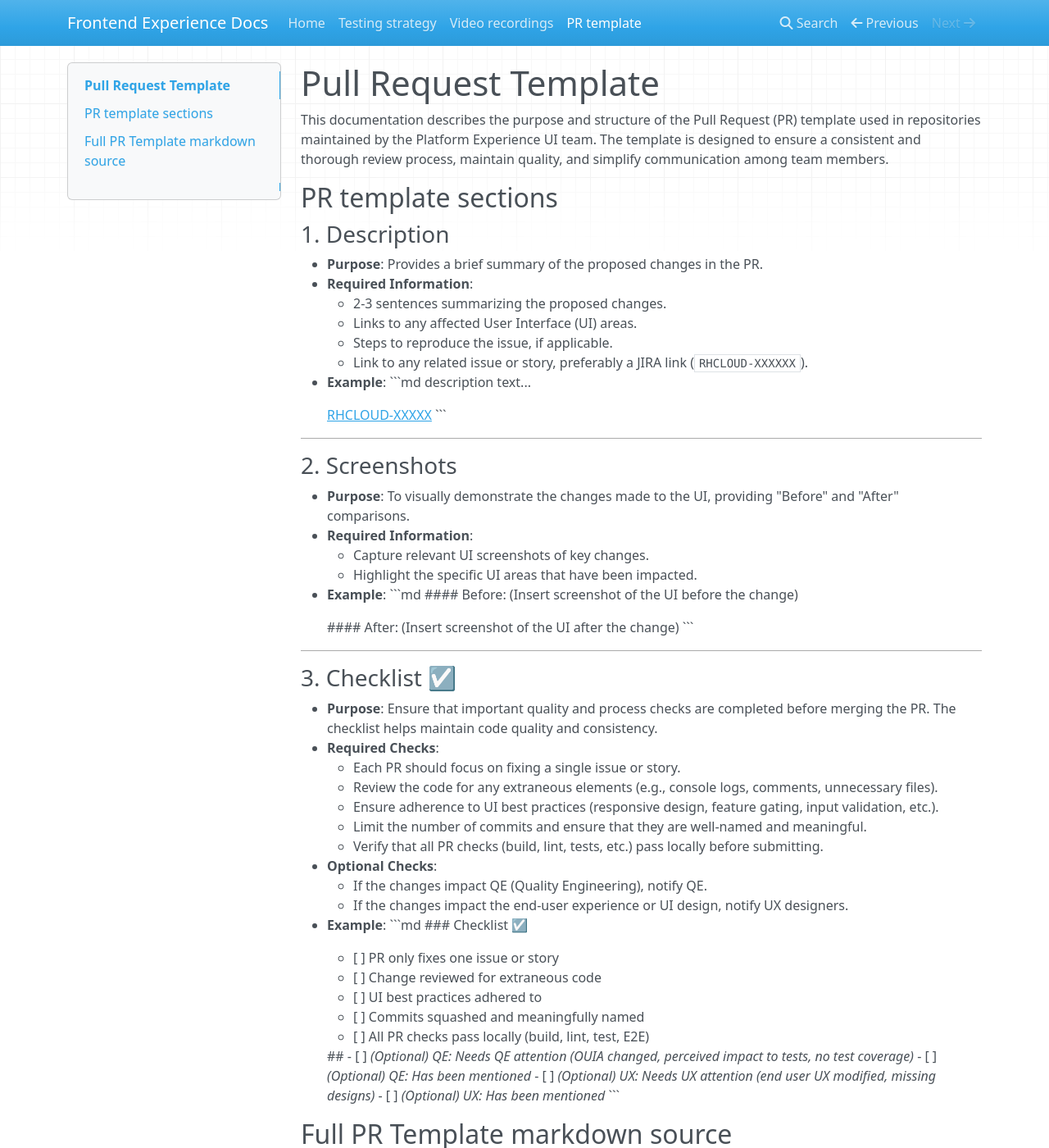
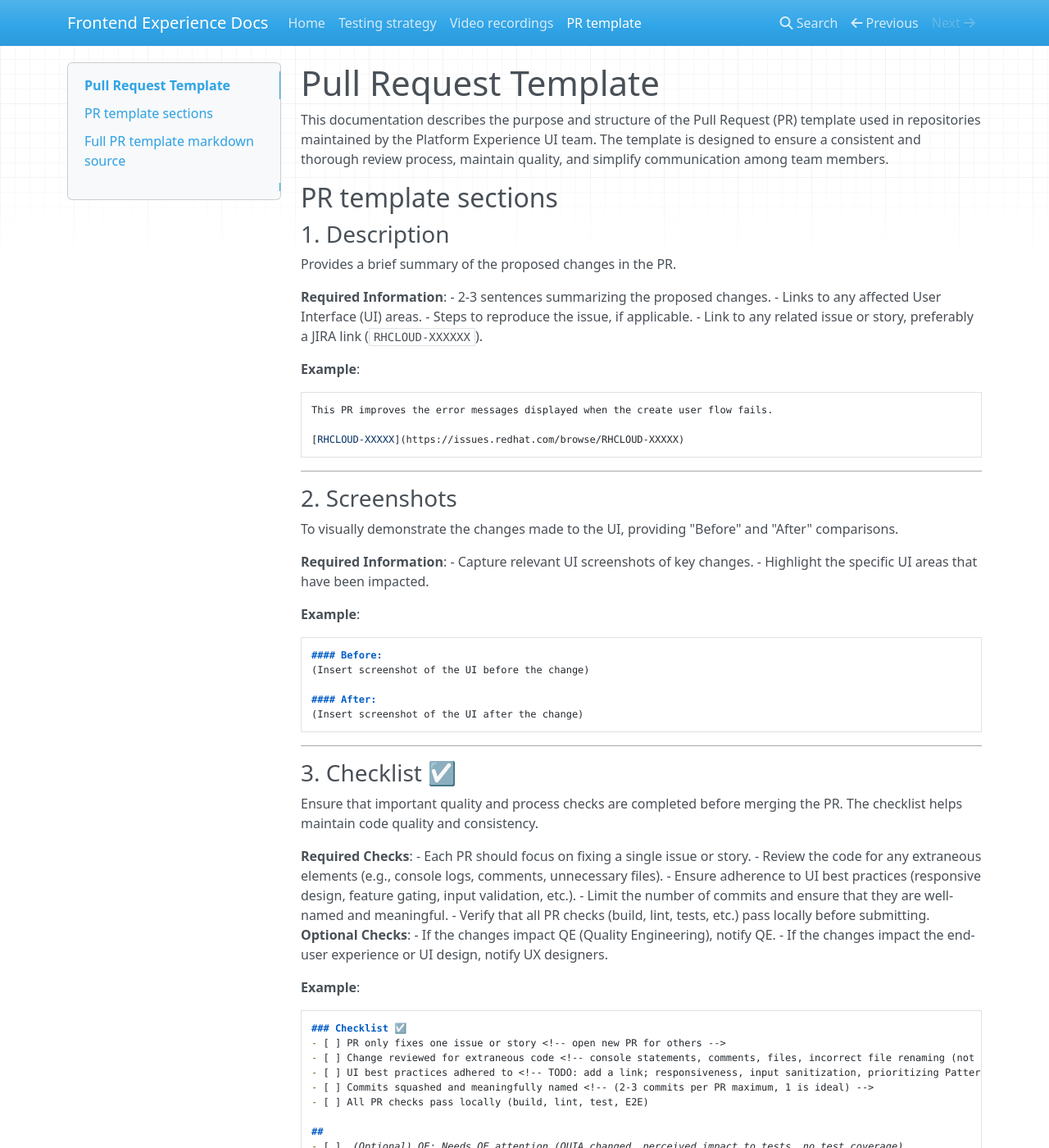
Before and after one commit to fhlavac/frontend-experience-docs, an MkDocs documentation site: the page built from pages/pr-template.md, in a window 1280 px wide and 1400 px high. Shown: the whole window at 82% size. Built offline with MkDocs 1.6.1, drawn with Linux system fonts in a browser that asks for light colours; nearby versions of some CDN libraries; some of the changed text lies outside the part shown.

Commit message:
Update pr-template.md

````diff
--- a/pages/pr-template.md
+++ b/pages/pr-template.md
@@ -5,65 +5,72 @@ This documentation describes the purpose and structure of the Pull Request (PR)
 ## PR template sections
 
 ### 1. **Description**
-   - **Purpose**: Provides a brief summary of the proposed changes in the PR.
-   - **Required Information**:
-     - 2-3 sentences summarizing the proposed changes.
-     - Links to any affected User Interface (UI) areas.
-     - Steps to reproduce the issue, if applicable.
-     - Link to any related issue or story, preferably a JIRA link (`RHCLOUD-XXXXXX`).
-   - **Example**:
-     ```md
-     description text...
+Provides a brief summary of the proposed changes in the PR.
 
-     [RHCLOUD-XXXXX](https://issues.redhat.com/browse/RHCLOUD-XXXXX)
-     ```
+**Required Information**:
+ - 2-3 sentences summarizing the proposed changes.
+ - Links to any affected User Interface (UI) areas.
+ - Steps to reproduce the issue, if applicable.
+ - Link to any related issue or story, preferably a JIRA link (`RHCLOUD-XXXXXX`).
+
+**Example**:
+```md
+This PR improves the error messages displayed when the create user flow fails.
+
+[RHCLOUD-XXXXX](https://issues.redhat.com/browse/RHCLOUD-XXXXX)
+```
 
 ---
 
 ### 2. **Screenshots**
-   - **Purpose**: To visually demonstrate the changes made to the UI, providing "Before" and "After" comparisons.
-   - **Required Information**:
-     - Capture relevant UI screenshots of key changes.
-     - Highlight the specific UI areas that have been impacted.
-   - **Example**:
-     ```md
-     #### Before:
-     (Insert screenshot of the UI before the change)
+To visually demonstrate the changes made to the UI, providing "Before" and "After" comparisons.
 
-     #### After:
-     (Insert screenshot of the UI after the change)
-     ```
+**Required Information**:
+- Capture relevant UI screenshots of key changes.
+- Highlight the specific UI areas that have been impacted.
+
+**Example**:
+```md
+#### Before:
+(Insert screenshot of the UI before the change)
+
+#### After:
+(Insert screenshot of the UI after the change)
+```
 
 ---
 
 ### 3. **Checklist ☑️**
-   - **Purpose**: Ensure that important quality and process checks are completed before merging the PR. The checklist helps maintain code quality and consistency.
-   - **Required Checks**:
-     - Each PR should focus on fixing a single issue or story.
-     - Review the code for any extraneous elements (e.g., console logs, comments, unnecessary files).
-     - Ensure adherence to UI best practices (responsive design, feature gating, input validation, etc.).
-     - Limit the number of commits and ensure that they are well-named and meaningful.
-     - Verify that all PR checks (build, lint, tests, etc.) pass locally before submitting.
-   - **Optional Checks**:
-     - If the changes impact QE (Quality Engineering), notify QE.
-     - If the changes impact the end-user experience or UI design, notify UX designers.
-   - **Example**:
-     ```md
-     ### Checklist ☑️
-     - [ ] PR only fixes one issue or story <!-- open new PR for others -->
-     - [ ] Change reviewed for extraneous code <!-- console statements, comments, files, incorrect file renaming (not using `git mv`), whitespace, etc. -->
-     - [ ] UI best practices adhered to <!-- TODO: add a link; responsiveness, input sanitization, prioritizing PatternFly and FEC, feature gating, etc. -->
-     - [ ] Commits squashed and meaningfully named <!-- (2-3 commits per PR maximum, 1 is ideal) -->
-     - [ ] All PR checks pass locally (build, lint, test, E2E)
+Ensure that important quality and process checks are completed before merging the PR. The checklist helps maintain code quality and consistency.
 
-     ##
-     - [ ] _(Optional) QE: Needs QE attention (OUIA changed, perceived impact to tests, no test coverage)_
-     - [ ] _(Optional) QE: Has been mentioned_
-     - [ ] _(Optional) UX: Needs UX attention (end user UX modified, missing designs)_
-     - [ ] _(Optional) UX: Has been mentioned_
-     ```
+**Required Checks**:
+- Each PR should focus on fixing a single issue or story.
+- Review the code for any extraneous elements (e.g., console logs, comments, unnecessary files).
+- Ensure adherence to UI best practices (responsive design, feature gating, input validation, etc.).
+- Limit the number of commits and ensure that they are well-named and meaningful.
+- Verify that all PR checks (build, lint, tests, etc.) pass locally before submitting.
+**Optional Checks**:
+- If the changes impact QE (Quality Engineering), notify QE.
+- If the changes impact the end-user experience or UI design, notify UX designers.
 
-## Full PR Template markdown source
+**Example**:
+```md
+### Checklist ☑️
+- [ ] PR only fixes one issue or story <!-- open new PR for others -->
+- [ ] Change reviewed for extraneous code <!-- console statements, comments, files, incorrect file renaming (not using `git mv`), whitespace, etc. -->
+- [ ] UI best practices adhered to <!-- TODO: add a link; responsiveness, input sanitization, prioritizing PatternFly and FEC, feature gating, etc. -->
+- [ ] Commits squashed and meaningfully named <!-- (2-3 commits per PR maximum, 1 is ideal) -->
+- [ ] All PR checks pass locally (build, lint, test, E2E)
+
+##
+- [ ] _(Optional) QE: Needs QE attention (OUIA changed, perceived impact to tests, no test coverage)_
+- [ ] _(Optional) QE: Has been mentioned_
+- [ ] _(Optional) UX: Needs UX attention (end user UX modified, missing designs)_
+- [ ] _(Optional) UX: Has been mentioned
+##
+```
+
+## Full PR template markdown source
 
 ```md
 ### Description
````
